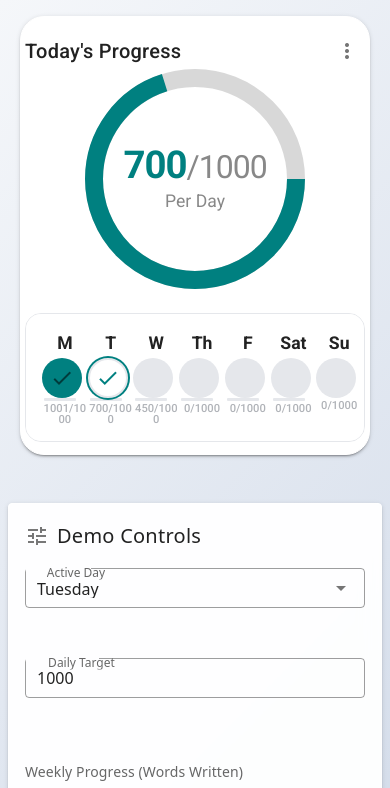
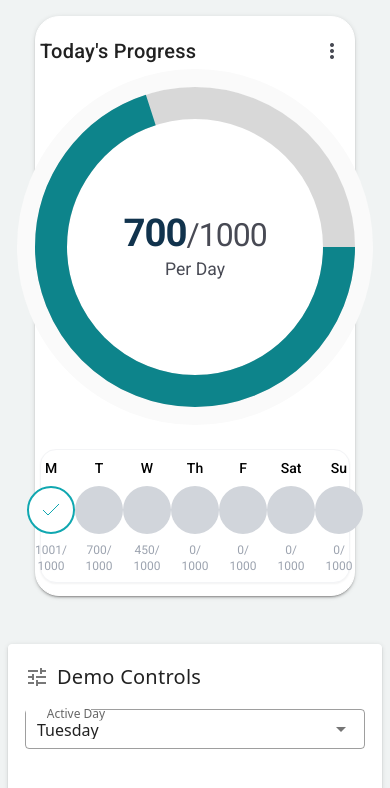
Before and after one commit to Abderrahmenla/vue-test, a Nuxt app: page / in a window 390 px wide. Shown: the top 788 px of the page. Built offline with nearby package versions, Linux system fonts and the light colour scheme.

Commit message:
customizations

```diff
--- a/components/ProgressCard.vue
+++ b/components/ProgressCard.vue
@@ -5,7 +5,6 @@
       <v-menu
         v-model="menu"
         :close-on-content-click="false"
-        :z-index="1000"
         :attach="true"
         offset-y
       >
@@ -15,7 +14,7 @@
             v-bind="attrs"
             v-on="on"
           >
-            <v-icon>mdi-dots-vertical</v-icon>
+            <v-icon color="#484a54">mdi-dots-vertical</v-icon>
           </v-btn>
         </template>
         <v-list>
@@ -31,12 +30,13 @@
       <v-tooltip bottom v-if="progressPercentage < 100">
         <template v-slot:activator="{ on, attrs }">
           <div v-on="on" v-bind="attrs">
+            <div class="rounded-full border-[18px] border-[#fafafa]" >
               <v-progress-circular
-              :size="220"
-              :width="18"
+                :size="320"
+                :width="32"
                 :value="progressPercentage"
-              color="#008080"
-              background="#F1F3F4"
+                color="#0d848b"
+                background="#eeeeee"
                 class="progress-ring"
               >
                 <div class="progress-center-content d-flex flex-column align-center">
@@ -48,16 +48,17 @@
                 </div>
               </v-progress-circular>
             </div>
+          </div>
         </template>
         <span>Keep going — {{ wordsToTarget }} words to target!</span>
       </v-tooltip>
+      <div v-else class="rounded-full border-[18px] border-[#fafafa]" >
         <v-progress-circular
-        v-else
-        :size="220"
-        :width="18"
+          :size="320"
+          :width="32"
           :value="progressPercentage"
-        color="#008080"
-        background="#F1F3F4"
+          color="#0d848b"
+          background="#eeeeee"
           class="progress-ring"
         >
           <div class="progress-center-content d-flex flex-column align-center">
@@ -69,46 +70,21 @@
           </div>
         </v-progress-circular>
       </div>
-    <v-card class="p-4 day-pills-container" outlined>
-      <v-row align="center" justify="start" class="day-pills-row" no-gutters>
-        <v-col
-          v-for="(day, i) in pills"
-          :key="day.label"
-          class="day-pill-col d-flex flex-column align-center"
-          cols="auto"
-        >
-          <div class="day-label font-weight-bold text-center mb-1">{{ day.label }}</div>
-          <div class="d-flex align-center">
-            <v-avatar
-              :color="day.completed ? '#008080' : '#E5E7EB'"
-              :class="[
-                'day-pill',
-                { 'active-outline': i === activeDay && !day.completed }
-              ]"
-              size="40"
-            >
-              <v-icon v-if="day.completed" color="white">mdi-check</v-icon>
-              <v-icon v-else-if="i === activeDay" color="#008080">mdi-check</v-icon>
-            </v-avatar>
-            <div
-              v-if="i < pills.length - 1"
-              class="pill-connector"
-              :style="{
-                background: pills[i].completed && pills[i+1].completed ? '#008080' : '#E5E7EB'
-              }"
-            ></div>
+
     </div>
-          <div class="day-progress mt-1">{{ history[i] }}/{{ dailyTarget }}</div>
-        </v-col>
-      </v-row>
-    </v-card>
-    <v-dialog v-model="targetDialog" max-width="400" persistent>
+    <WeeklyProgressTracker
+      :history="history"
+      :daily-target="dailyTarget"
+      :active-day="activeDay"
+    />
+    <v-dialog v-model="targetDialog" max-width="400" persistent attach overlay-opacity="0.5"
+    overlay-color="black">
       <v-card class="target-dialog">
         <v-card-title class="headline">Set Daily Target</v-card-title>
         <v-card-text>
           <v-text-field
             v-model.number="newTarget"
-            label="Daily Target (words)"
+            label="Daily Target"
             type="number"
             min="1"
             :rules="targetRules"
@@ -116,12 +92,20 @@
             @keyup.enter="saveTarget"
             outlined
             dense
+            hide-details="auto"
           />
         </v-card-text>
         <v-card-actions>
-          <v-spacer></v-spacer>
+         <div class="flex justify-between items-center w-full">
            <v-btn text @click="cancelTarget">Cancel</v-btn>
-          <v-btn color="primary" :disabled="!isValidTarget" @click="saveTarget">Save</v-btn>
+           <v-btn
+             color="primary"
+             :disabled="!isValidTarget"
+             @click="saveTarget"
+           >
+             Save
+           </v-btn>
+         </div>
         </v-card-actions>
       </v-card>
     </v-dialog>
@@ -129,9 +113,13 @@
 </template>
 
 <script>
-const DAY_LABELS = ['M', 'T', 'W', 'Th', 'F', 'Sat', 'Su']
+import WeeklyProgressTracker from './WeeklyProgressTracker.vue'
+
 export default {
   name: 'ProgressCard',
+  components: {
+    WeeklyProgressTracker
+  },
   props: {
     history: {
       type: Array,
@@ -157,7 +145,7 @@ export default {
     return {
       targetDialog: false,
       menu: false,
-      newTarget: null,
+      newTarget: this.dailyTarget,
       targetRules: [
         v => !!v || 'Target is required',
         v => (v && v > 0) || 'Target must be greater than 0',
@@ -178,17 +166,38 @@ export default {
     isValidTarget() {
       return this.newTarget && this.newTarget > 0 && Number.isInteger(Number(this.newTarget))
     },
-    pills() {
-      return DAY_LABELS.map((label, i) => ({
-        label,
-        completed: this.history[i] >= this.dailyTarget
+    weekData() {
+      return DAY_LABELS.map((day, index) => ({
+        day,
+        completed: this.history[index],
+        total: this.dailyTarget,
+        status: this.history[index] >= this.dailyTarget ? 'completed' : 'pending'
       }))
     }
   },
   methods: {
-    debugMenu() {
-      console.log('Menu button clicked')
-      console.log('Vuetify version:', this.$vuetify.version)
+    getDayStatus(day, index) {
+      if (index === this.activeDay && day.completed >= day.total) return 'active-completed'
+      if (day.completed >= day.total) return 'completed'
+      return 'pending'
+    },
+    getCircleClasses(status) {
+      switch (status) {
+        case 'active-completed':
+          return 'bg-teal-500 text-white border-teal-500'
+        case 'completed':
+          return 'bg-white text-teal-500 border-teal-500 border-2'
+        case 'pending':
+          return 'bg-gray-300 text-gray-500 border-gray-300'
+        default:
+          return 'bg-gray-300 text-gray-500 border-gray-300'
+      }
+    },
+    getConnectorClasses(currentStatus, nextStatus) {
+      if (currentStatus === 'active-completed' && nextStatus === 'completed') {
+        return 'bg-teal-500'
+      }
+      return 'bg-gray-300'
     },
     calculateProgressPercentage(current, target) {
       if (target <= 0) return 0
@@ -196,8 +205,8 @@ export default {
       return Math.min(percentage, 100)
     },
     openTargetDialog() {
+      this.menu = false
       this.$nextTick(() => {
-        this.newTarget = this.dailyTarget
         this.targetDialog = true
       })
     },
@@ -205,11 +214,12 @@ export default {
       if (this.isValidTarget) {
         this.onUpdateTarget(this.newTarget)
         this.targetDialog = false
+        this.newTarget = this.dailyTarget
       }
     },
     cancelTarget() {
       this.targetDialog = false
-      this.newTarget = null
+      this.newTarget = this.dailyTarget
     }
   }
 }
@@ -217,8 +227,8 @@ export default {
 
 <style scoped>
 .progress-card {
-  min-width: 320px;
-  max-width: 600px;
+  min-width: 450px;
+  width: 35vw;
   margin: 0 auto;
   font-family: 'Roboto', sans-serif;
   border-radius: 24px;
@@ -250,101 +260,19 @@ export default {
   letter-spacing: -1px;
 }
 .main-bold {
-  color: #008080;
+  color: #11334d;
   font-weight: 700;
 }
 .main-light {
-  color: #888;
+  color: #484a54;
   font-weight: 400;
   font-size: 2rem;
 }
 .progress-label {
   font-size: 1.1rem;
-  color: #888;
+  color: #484a54;
   font-weight: 400;
   margin-top: 2px;
-}
-.day-pills-container {
-  background: #fff;
-  border-radius: 16px;
-  border: 1.5px solid #E5E7EB;
-  box-shadow: none;
-  margin: 0 auto;
-  max-width: 100%;
-  overflow-x: auto;
-}
-.day-pills-row {
-  flex-wrap: nowrap !important;
-  gap: 0;
-  min-width: 320px;
-}
-.day-pill-col {
-  flex: 1;
-  min-width: 44px;
-  padding: 0 2px;
-}
-.day-label {
-  font-size: 1.1rem;
-  font-weight: 700;
-  color: #222;
-  margin-bottom: 2px;
-  text-align: center;
-}
-.day-pill {
-  width: 40px;
-  height: 40px;
-  border-radius: 50%;
-  display: flex;
-  align-items: center;
-  justify-content: center;
-  font-size: 1.2rem;
-  font-weight: 600;
-  transition: box-shadow 0.2s;
-  box-shadow: none;
-  border: none;
-}
-.active-outline {
-  box-shadow: 0 0 0 2px #008080;
-  border: 2px solid #008080;
-  background: #fff !important;
-}
-.pill-connector {
-  width: 32px;
-  height: 2.5px;
-  border-radius: 1px;
-  margin: 0 2px;
-  background: #E5E7EB;
-}
-.day-progress {
-  font-size: 0.95rem;
-  color: #B0B3B8;
-  text-align: center;
-  line-height: 1;
-  min-width: 60px;
-  margin-top: 2px;
-  font-weight: 500;
-}
-@media (max-width: 400px) {
-  .progress-card {
-    min-width: 320px;
-    margin: 0 4px;
-    padding: 16px 4px 12px 4px;
-  }
-  .progress-center-content {
-    width: 120px;
-  }
-  .day-pill {
-    width: 28px;
-    height: 28px;
-    font-size: 0.9rem;
-  }
-  .day-pill-col {
-    min-width: 28px;
-  }
-  .day-progress {
-    font-size: 0.7rem;
-    min-width: 40px;
-  }
 }
 .target-dialog {
   border-radius: 16px;
@@ -360,10 +288,20 @@ export default {
 .target-dialog .v-card__actions {
   padding: 8px 24px 20px;
 }
-.menu-item {
-  cursor: pointer;
+.translate-y-0\.5 {
+  transform: translateY(0.125rem);
 }
-.menu-item:hover {
-  background-color: rgba(0, 0, 0, 0.04);
+.-translate-y-0\.5 {
+  transform: translateY(-0.125rem);
+}
+@media (max-width: 400px) {
+  .progress-card {
+    min-width: 320px;
+    margin: 0 4px;
+    padding: 16px 4px 12px 4px;
+  }
+  .progress-center-content {
+    width: 120px;
+  }
 }
 </style>
--- /dev/null
+++ b/components/WeeklyProgressTracker.vue
@@ -0,0 +1,129 @@
+<template>
+  <div class="bg-white flex items-center justify-center p-2 rounded-2xl shadow-sm border border-gray-100 w-full mx-auto">
+    <!-- Wrapper flex container with equal width children -->
+
+      <div
+        v-for="(dayData, index) in weekData"
+        :key="index"
+        :class="[
+            'flex items-center justify-stretch ',
+            index === weekData.length-1 ? '' : 'w-full'
+          ]"
+      >
+        <!-- Day content container -->
+        <div class="gap-y-2 h-full">
+          <!-- Day Label -->
+          <div class="text-black font-medium text-sm text-center">
+            {{ dayData.day }}
+          </div>
+
+          <!-- Progress Circle -->
+          <div
+            :class="[
+              'w-12 h-12 rounded-full flex items-center justify-center transition-all duration-200 my-2',
+              getCircleClasses(getDayStatus(dayData, index))
+            ]"
+          >
+            <!-- Check Icon -->
+            <svg
+              v-if="getDayStatus(dayData, index) === 'active-completed' || getDayStatus(dayData, index) === 'completed'"
+              class="w-6 h-6"
+              fill="none"
+              stroke="currentColor"
+              viewBox="0 0 24 24"
+            >
+              <polyline points="20,6 9,17 4,12"></polyline>
+            </svg>
+          </div>
+
+          <!-- Progress Numbers -->
+            <div class="text-gray-400 text-xs text-center">
+             <span>{{ dayData.completed }}/ </span> <br/> <span>{{ dayData.total }}</span>
+            </div>
+        </div>
+
+        <!-- Connector Line (attached to each day except the last) -->
+        <div
+          v-if="index < weekData.length - 1"
+          :class="[
+            'h-1 flex transition-all duration-200 flex-grow mb-2',
+            getConnectorClasses(
+              getDayStatus(dayData, index),
+              getDayStatus(weekData[index + 1], index + 1)
+            )
+          ]"
+        />
+      </div>
+
+  </div>
+</template>
+
+<script>
+const DAY_LABELS = ['M', 'T', 'W', 'Th', 'F', 'Sat', 'Su']
+
+export default {
+  name: 'WeeklyProgressTracker',
+  props: {
+    history: {
+      type: Array,
+      required: true,
+      validator: v => v.length === 7 && v.every(n => typeof n === 'number')
+    },
+    dailyTarget: {
+      type: Number,
+      required: true,
+      validator: v => v > 0
+    },
+    activeDay: {
+      type: Number,
+      required: true,
+      validator: v => v >= 0 && v <= 6
+    }
+  },
+  computed: {
+    weekData() {
+      return DAY_LABELS.map((day, index) => ({
+        day,
+        completed: this.history[index],
+        total: this.dailyTarget,
+        status: this.history[index] >= this.dailyTarget ? 'completed' : 'pending'
+      }))
+    }
+  },
+  methods: {
+    getDayStatus(day, index) {
+      if (index === this.activeDay && day.completed >= day.total) return 'active-completed'
+      if (day.completed >= day.total) return 'completed'
+      return 'pending'
+    },
+
+    getCircleClasses(status) {
+      switch (status) {
+        case 'active-completed':
+          return 'bg-[#10a7b0] text-white border-[#10a7b0]'
+        case 'completed':
+          return 'bg-white text-[#10a7b0] border-[#10a7b0] border-2'
+        case 'pending':
+          return 'bg-gray-300 text-gray-500 border-gray-300'
+        default:
+          return 'bg-gray-300 text-gray-500 border-gray-300'
+      }
+    },
+
+    getConnectorClasses(currentStatus, nextStatus) {
+      const isCurrentCompleted = currentStatus === 'completed' || currentStatus === 'active-completed'
+      const isNextCompleted = nextStatus === 'completed' || nextStatus === 'active-completed'
+
+      if (isCurrentCompleted && isNextCompleted) {
+        return 'bg-teal-500'
+      }
+
+      // If the current day is completed (active or not) and the next is pending, the line should still be active color up to the next point.
+      if (isCurrentCompleted && nextStatus === 'pending') {
+           return 'bg-teal-500'
+      }
+      return 'bg-transparent'
+    }
+  }
+}
+</script>
--- a/nuxt.config.js
+++ b/nuxt.config.js
@@ -51,7 +51,8 @@ export default {
           success: '#4CAF50'
         }
       }
-    }
+    },
+    components: true,
   },
 
   // CSS
--- a/pages/index.vue
+++ b/pages/index.vue
@@ -13,7 +13,7 @@
         </div>
 
         <!-- Demo Controls -->
-        <v-card class="demo-controls mb-12" elevation="1">
+        <v-card class="demo-controls rounded-[24px] mb-12" elevation="1">
           <v-card-title class="subtitle-1">
             <v-icon left>mdi-tune</v-icon>
             Demo Controls
@@ -168,7 +168,7 @@ export default {
 .demo-container {
   min-height: 100vh;
   padding: 24px 12px;
-  background: linear-gradient(135deg, #f5f7fa 0%, #c3cfe2 100%);
+  background: #f0f3f3;
 }
 
 .demo-header {
```
Lines whose indentation alone changed are shown as unchanged.
